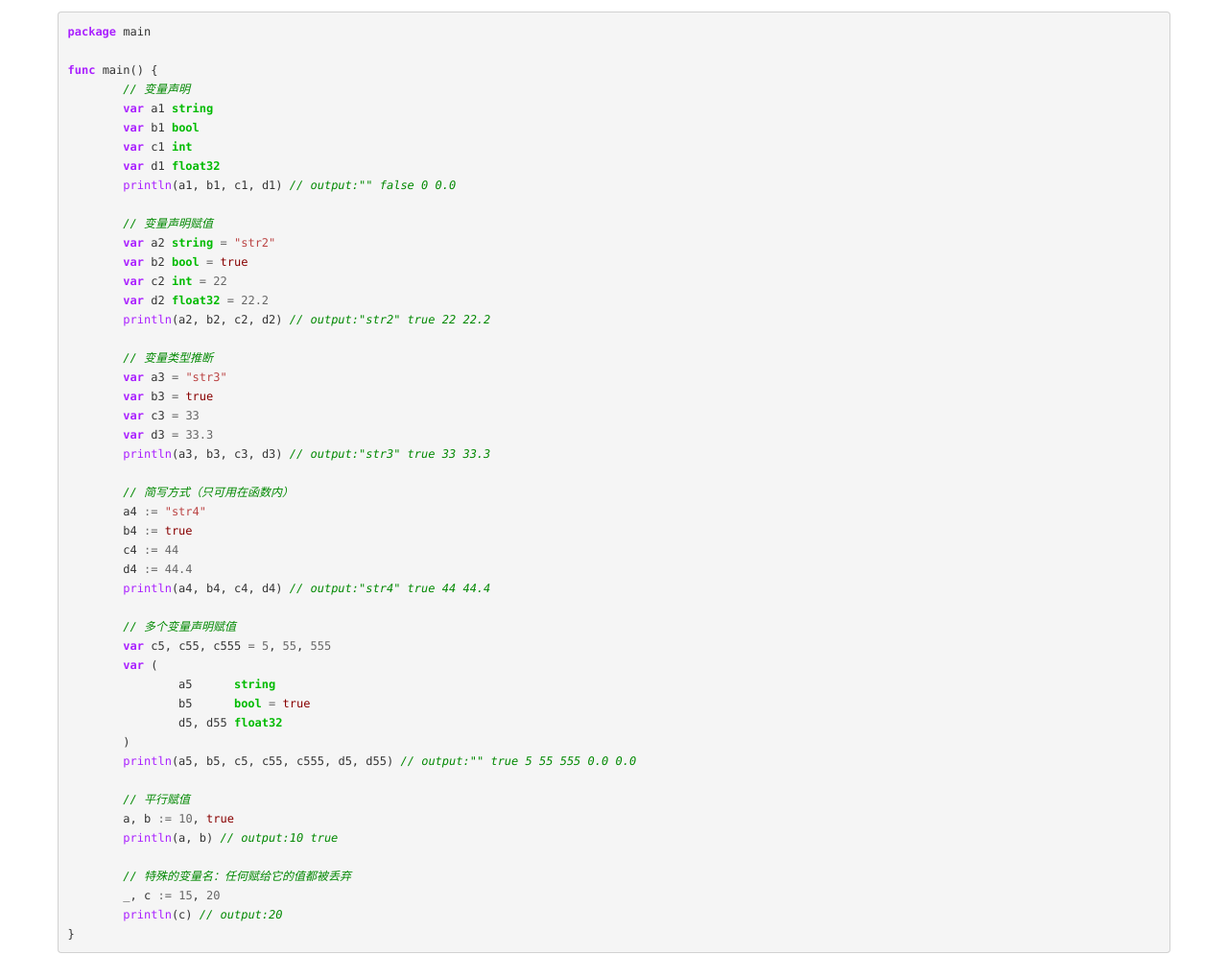
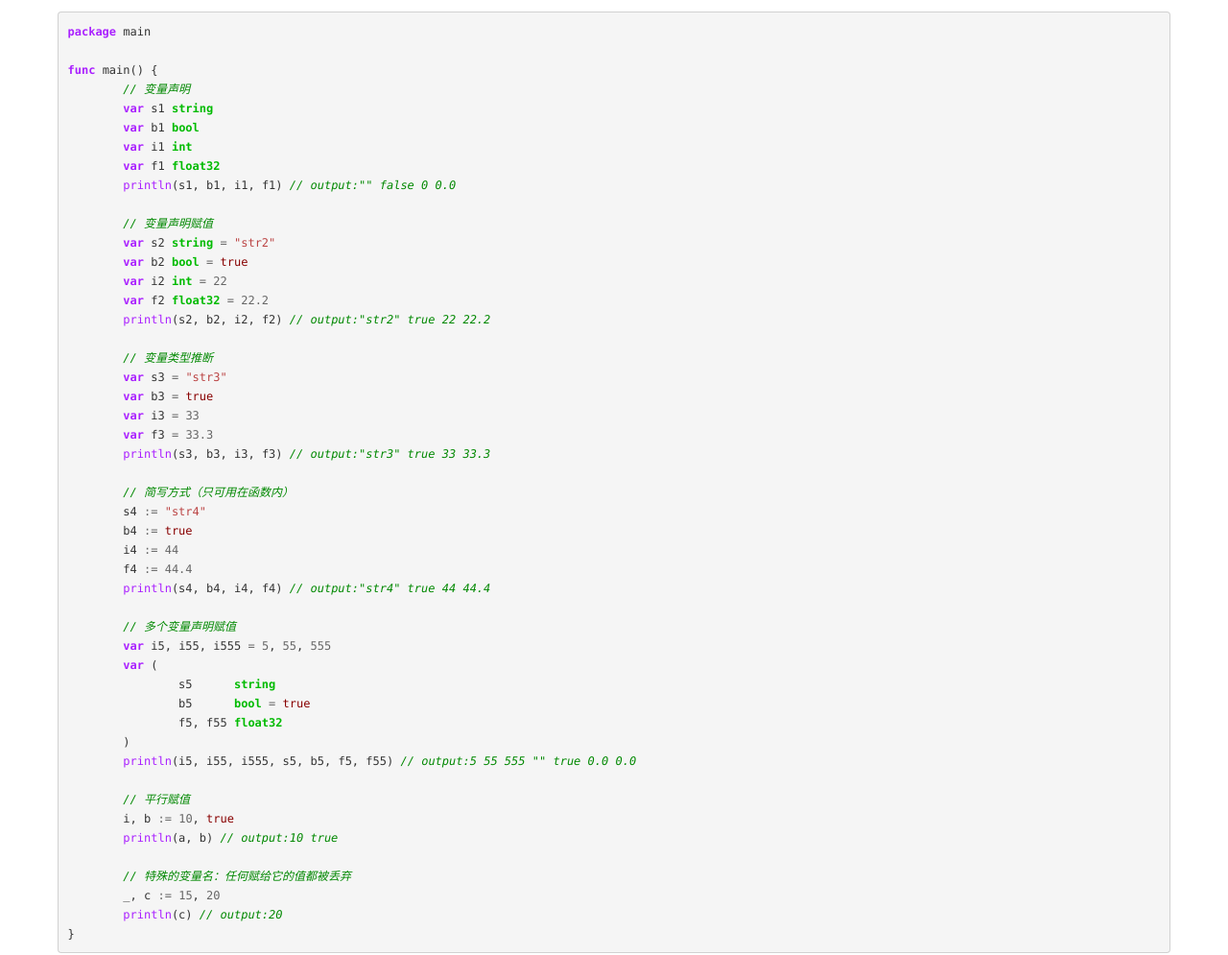
Before and after one commit to oneslang/oneslang.net, a Jekyll site: the page built from golang/basic.md, in a window 1280 px wide and 1400 px high, scrolled down 1625 px. Shown: the part 154-1149 px from the top of the window at 96% size. Built offline with Jekyll 4.4.1, drawn with Linux system fonts in a browser that asks for light colours.

Commit message:
修改变量介绍

```diff
--- a/golang/basic.md
+++ b/golang/basic.md
@@ -84,44 +84,44 @@ package main
 
 func main() {
 	// 变量声明
-	var a1 string
+	var s1 string
 	var b1 bool
-	var c1 int
-	var d1 float32
-	println(a1, b1, c1, d1) // output:"" false 0 0.0
+	var i1 int
+	var f1 float32
+	println(s1, b1, i1, f1) // output:"" false 0 0.0
 
 	// 变量声明赋值
-	var a2 string = "str2"
+	var s2 string = "str2"
 	var b2 bool = true
-	var c2 int = 22
-	var d2 float32 = 22.2
-	println(a2, b2, c2, d2) // output:"str2" true 22 22.2
+	var i2 int = 22
+	var f2 float32 = 22.2
+	println(s2, b2, i2, f2) // output:"str2" true 22 22.2
 
 	// 变量类型推断
-	var a3 = "str3"
+	var s3 = "str3"
 	var b3 = true
-	var c3 = 33
-	var d3 = 33.3
-	println(a3, b3, c3, d3) // output:"str3" true 33 33.3
+	var i3 = 33
+	var f3 = 33.3
+	println(s3, b3, i3, f3) // output:"str3" true 33 33.3
 
 	// 简写方式（只可用在函数内）
-	a4 := "str4"
+	s4 := "str4"
 	b4 := true
-	c4 := 44
-	d4 := 44.4
-	println(a4, b4, c4, d4) // output:"str4" true 44 44.4
+	i4 := 44
+	f4 := 44.4
+	println(s4, b4, i4, f4) // output:"str4" true 44 44.4
 
 	// 多个变量声明赋值
-	var c5, c55, c555 = 5, 55, 555
+	var i5, i55, i555 = 5, 55, 555
 	var (
-		a5      string
+		s5      string
 		b5      bool = true
-		d5, d55 float32
+		f5, f55 float32
 	)
-	println(a5, b5, c5, c55, c555, d5, d55) // output:"" true 5 55 555 0.0 0.0
+	println(i5, i55, i555, s5, b5, f5, f55) // output:5 55 555 "" true 0.0 0.0
 
 	// 平行赋值
-	a, b := 10, true
+	i, b := 10, true
 	println(a, b) // output:10 true
 
 	// 特殊的变量名：任何赋给它的值都被丢弃
```
